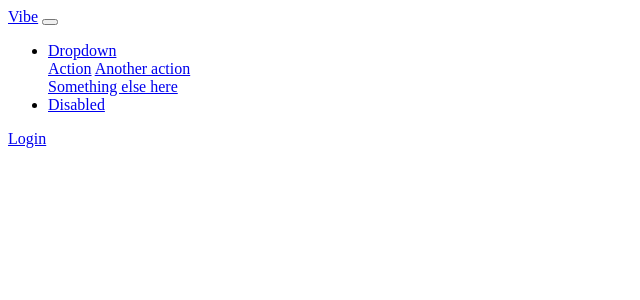
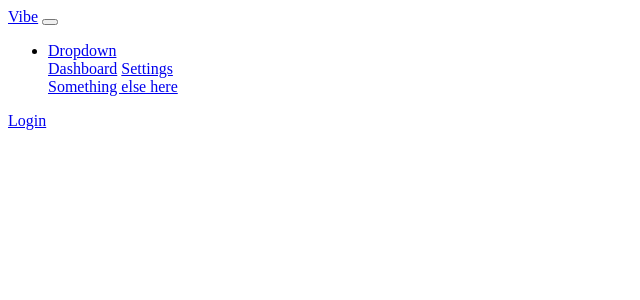
Before and after one commit to Chung1045/vibe_proto, a Node server app: page /navbar in a window 1280 px wide. Shown: the top 300 px of the page, without its empty margins (0-640 px from the left). Run offline with Node 20, Linux system fonts and the light colour scheme.

Commit message:
Minor change to the nav bar

```diff
--- a/views/navbar.ejs
+++ b/views/navbar.ejs
@@ -28,14 +28,11 @@
                     Dropdown
                 </a>
                 <div class="dropdown-menu" aria-labelledby="navbarDropdown">
-                    <a class="dropdown-item" href="#">Action</a>
-                    <a class="dropdown-item" href="#">Another action</a>
+                    <a class="dropdown-item" href="/dashboard">Dashboard</a>
+                    <a class="dropdown-item" href="/settings">Settings</a>
                     <div class="dropdown-divider"></div>
                     <a class="dropdown-item" href="#">Something else here</a>
                 </div>
-            </li>
-            <li class="nav-item">
-                <a class="nav-link disabled" href="#">Disabled</a>
             </li>
         </ul>
     </div>
```
